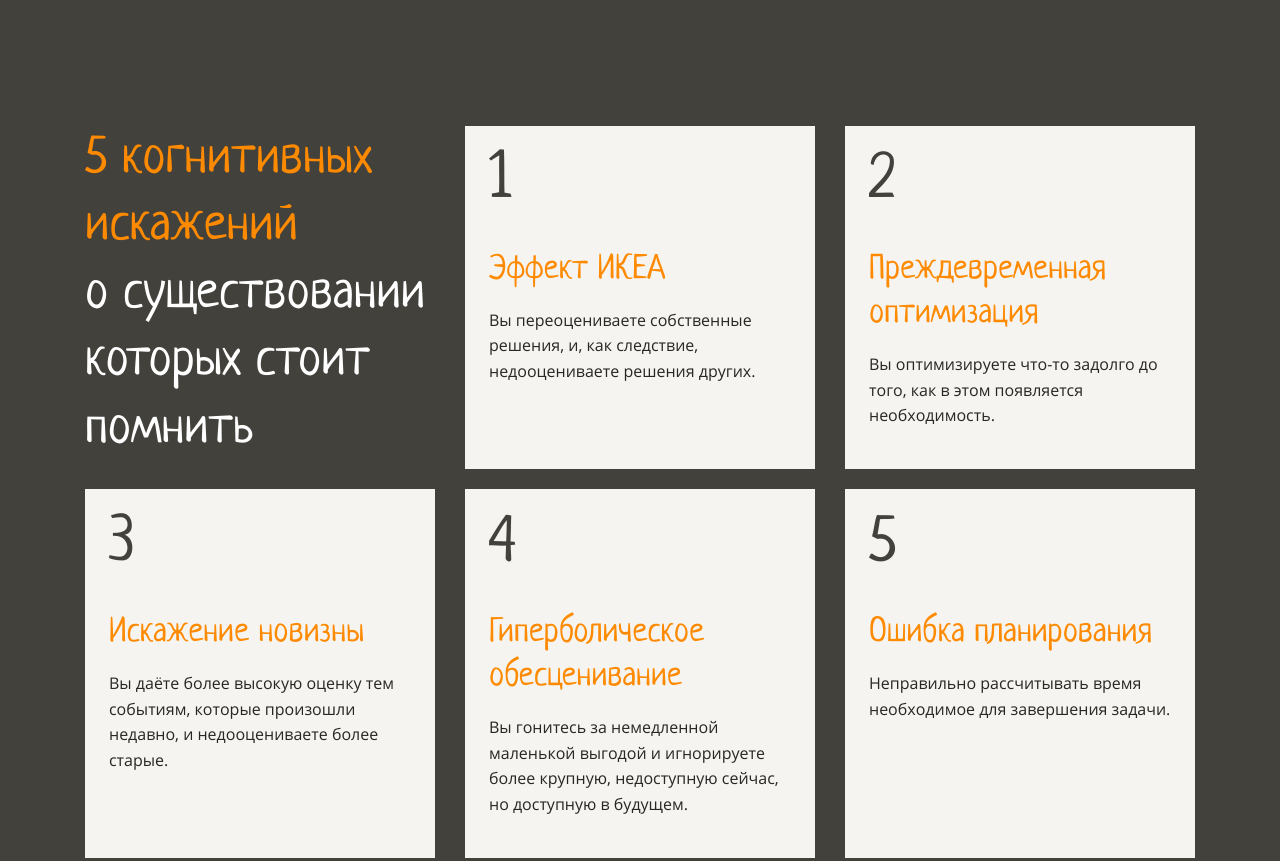
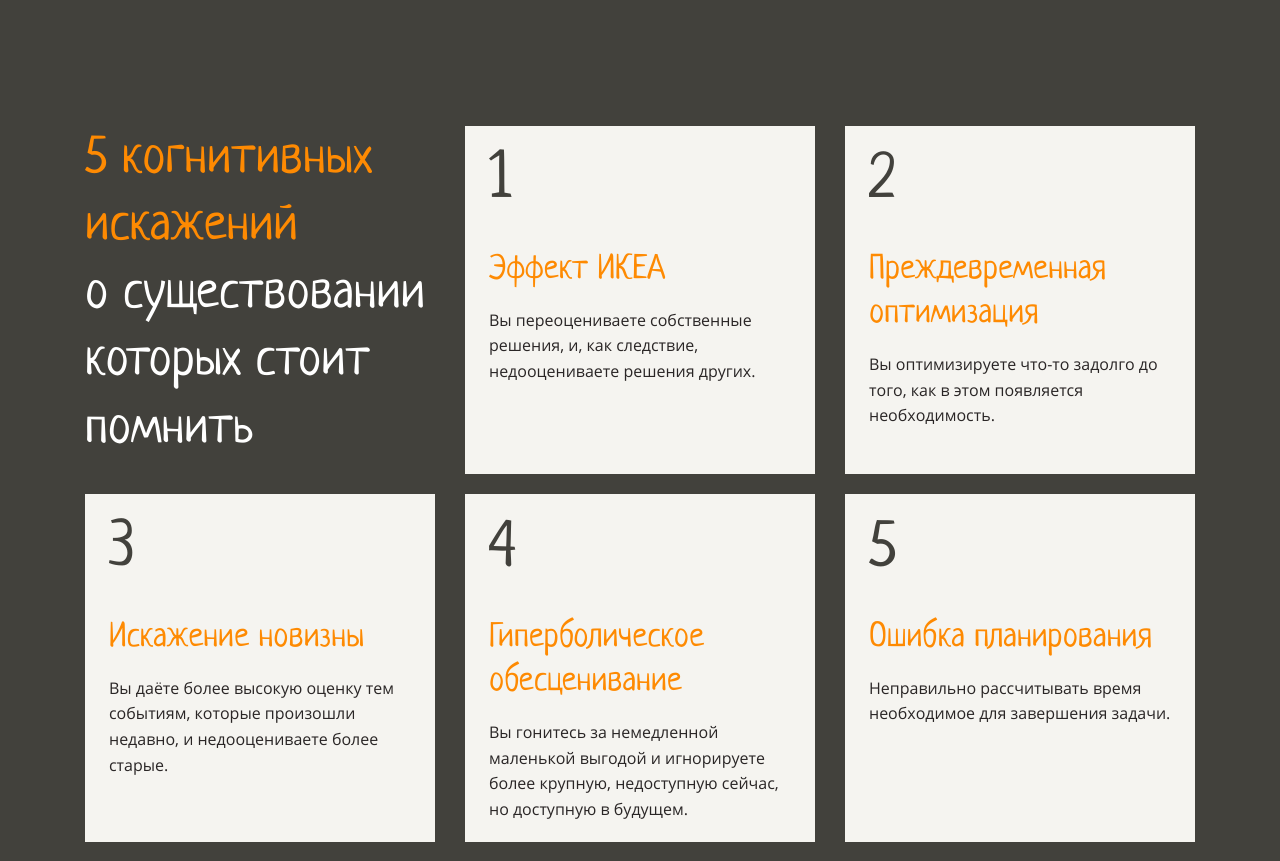
Before and after one commit to danilaprokoshev/layout-designer-project-lvl1, a website: page src/index.html in a window 1280 px wide. Shown: the part 1800-2661 px from the top of the page. Drawn offline with Linux system fonts and the light colour scheme; grey boxes are pictures that could not be loaded.

Commit message:
updated nav-item height

```diff
--- a/src/index.html
+++ b/src/index.html
@@ -22,7 +22,7 @@
             Вместе они формируют что-то вроде замкнутого цикла, и это может привести к длительной потере продуктивности, багам и бесконечному разочарованию.<br>
             <p> </p>
             Если мы сможем минимизировать воздействие одного или нескольких из этих факторов, то сможем сломать и цикл, а остатки нейтрализовать.<br>
-            <a href="#five-mistakes" class="btn mt-40">Подробнее</a>
+            <a href="#navigation" class="btn mt-40">Подробнее</a>
           </div>
         </div>
       </div>
@@ -38,8 +38,8 @@
     </section>
     <section id="navigation" class="navigation bg-primary-dark">
       <div class="container d-flex justify-space-between f-wrap">
-        <h2 id="five-mistakes" class="navigation-item"><span class="primary">5 когнитивных искажений</span><br><span class="white">о существовании которых стоит помнить</span></h2>
-        <a href="#effect-ikea" class="navigation-item">
+        <h2 class="navigation-item"><span class="primary">5 когнитивных искажений</span><br><span class="white">о существовании которых стоит помнить</span></h2>
+        <a href="#ikea-effect" class="navigation-item">
           <span class="digit">1</span>
           <h3 class="primary">Эффект ИКЕА</h3>
           <p>Вы переоцениваете собственные решения, и, как следствие, недооцениваете решения других.</p>
--- a/src/styles/style.css
+++ b/src/styles/style.css
@@ -176,6 +176,7 @@
   display: block;
   box-sizing: border-box;
   width: 350px;
+  height: 348px;
   margin-bottom: 20px;
 }
 
```
